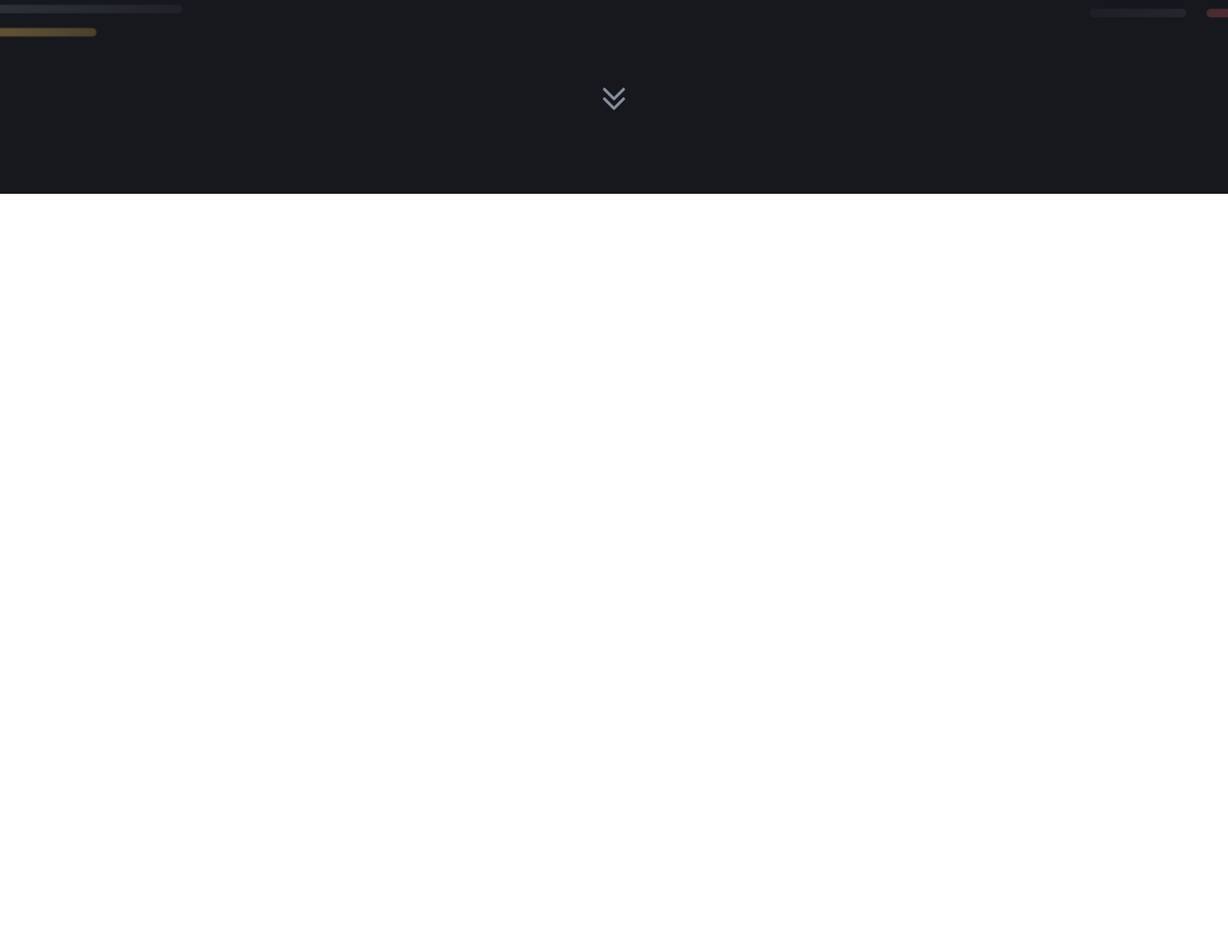
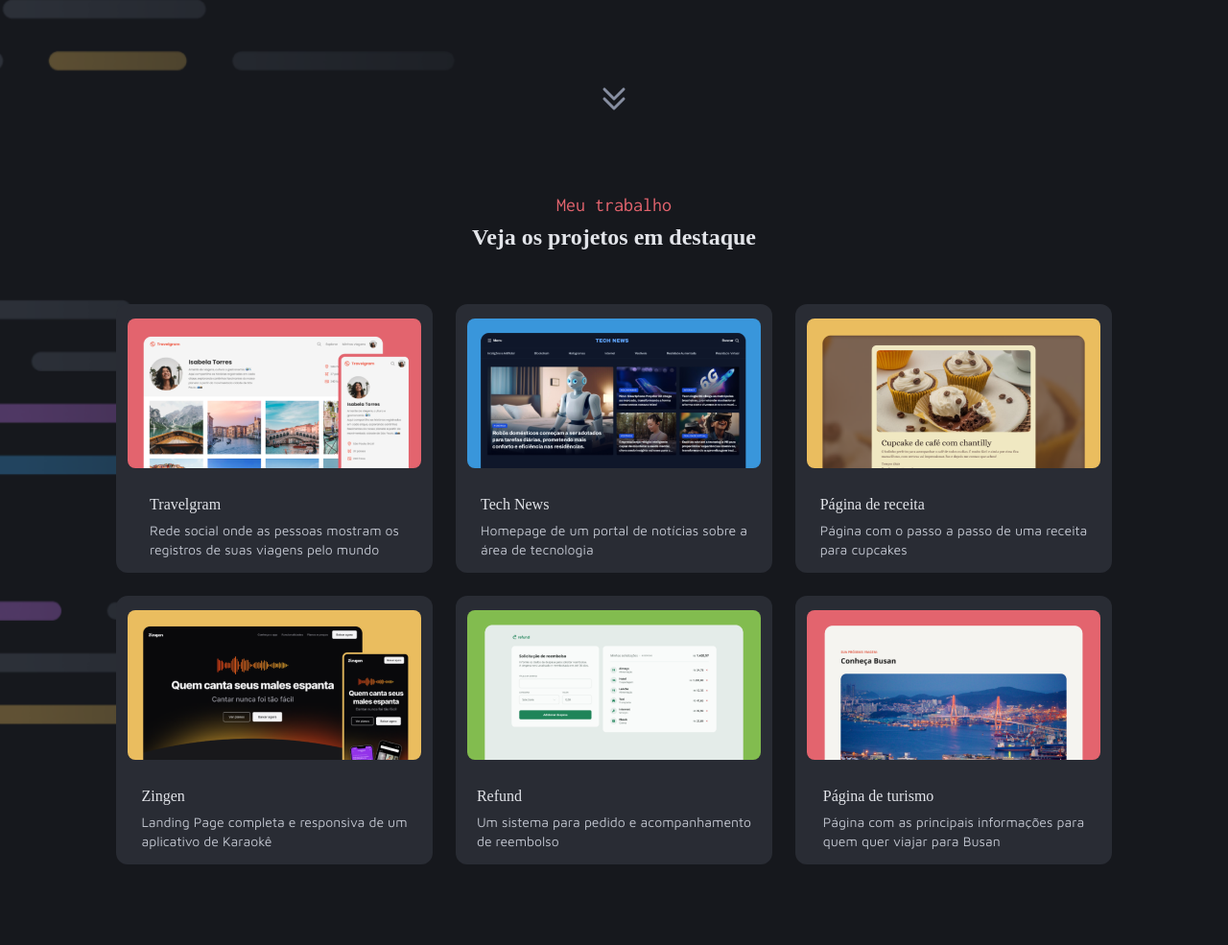
Before and after one commit to lucassalmeida03/Project_DevPortfolio, a plain HTML site: page index.html in a window 1280 px wide. Shown: the part 548-1533 px from the top of the page at 96% size. Before the commit the page ends 800 px from the top, so only its background shows below. Drawn offline with Linux system fonts and the light colour scheme.

Commit message:
projects done

```diff
--- a/index.html
+++ b/index.html
@@ -47,5 +47,57 @@
         </div>
     </div>
 
+<main>
+
+
+  <section id="projects">
+    <h2 class="text-subtitle">Meu trabalho</h2>
+    <h1 class="title-middle">Veja os projetos em destaque</h1>
+
+<div class="grid">
+
+    <figure class="ground-images">
+    <img src="assets/images/Thumbnail_Project-01.png" alt="Rede social onde as pessoas mostram os registros de suas viagens pelo mundo">
+   <figcaption><h3 class="title-small">Travelgram</h3>
+<p class="text-small">Rede social onde as pessoas mostram os <br> registros de suas viagens pelo mundo</p></figcaption>
+    </figure>
+
+    <figure class="ground-images">
+    <img src="assets/images/Thumbnail_Project-02.png" alt="">
+   <figcaption><h3 class="title-small">Tech News</h3>
+<p class="text-small">Homepage de um portal de notícias sobre  a <br> área de tecnologia</p></figcaption>
+    </figure>
+
+    <figure class="ground-images">
+    <img src="assets/images/Thumbnail_Project-03.png" alt="Página com o passo a passo de uma receita para cupcakes">
+   <figcaption><h3 class="title-small">Página de receita</h3>
+<p class="text-small">Página com o passo a passo de uma receita <br> para cupcakes</p></figcaption>
+    </figure>
+
+
+        <figure class="ground-images">
+    <img src="assets/images/Thumbnail_Project-04.png" alt="Landing Page completa e responsiva de um aplicativo de Karaokê">
+   <figcaption><h3 class="title-small">Zingen</h3>
+<p class="text-small">Landing Page completa e responsiva de um <br> aplicativo de Karaokê</p></figcaption>
+    </figure>
+
+    <figure class="ground-images">
+    <img src="assets/images/Thumbnail_Project-05.png" alt="Um sistema para pedido e acompanhamento de reembolso ">
+   <figcaption><h3 class="title-small">Refund</h3>
+<p class="text-small">Um sistema para pedido e acompanhamento <br> de reembolso </p></figcaption>
+    </figure>
+
+    <figure class="ground-images">
+    <img src="assets/images/Thumbnail_Project-06.png" alt="Página com as principais informações para quem quer viajar para Busan">
+   <figcaption><h3 class="title-small">Página de turismo</h3>
+<p class="text-small">Página com as principais informações para <br> quem quer viajar para Busan</p></figcaption>
+    </figure>
+
+  </div>
+  </section>
+
+</main>
+
+
 </body>
 </html>
--- a/styles/global.css
+++ b/styles/global.css
@@ -36,6 +36,18 @@
     --text-md: 400 16px/140% var(--font-family-maven_pro);
     --text-sm: 400 14px/140% var(--font-family-maven_pro);
 
+}
+
+main {
+
+margin-inline: 120px;
 
 
 }
+
+body {
+
+background-image: url(../assets/Background_Intro.png);
+background-size: cover;
+
+}
--- a/styles/header.css
+++ b/styles/header.css
@@ -1,7 +1,6 @@
 #intro {
 height: 750px;
-background-image: url(../assets/Background_Intro.png);
-background-size: cover;
+
 
 .info {
   display: flex;
@@ -69,8 +68,6 @@ background-color: var(--gray-300);
   justify-content: center;
   gap: 8px;
 
-
-
   }
 
 }
@@ -80,5 +77,4 @@ width: 138px;
 
 }
 
-
 }
--- a/styles/index.css
+++ b/styles/index.css
@@ -1,3 +1,4 @@
 @import url(global.css);
 @import url(header.css);
 @import url(utility.css);
+@import url(sections.css);
--- /dev/null
+++ b/styles/sections.css
@@ -0,0 +1,49 @@
+#projects {
+    height: 917px;
+    display: flex;
+    flex-direction: column;
+    align-items: center;
+
+    h1 {
+        margin-top: 8px;
+        margin-bottom: 56px;
+    }
+
+    .grid {
+ display: grid;
+grid-template-areas:
+"linha1 linha1 linha1"
+"linha2 linha2 linha2";
+gap: 24px;
+
+img {
+    border-radius: 8px;
+    height: 156px;
+    width: 306px;
+
+}
+
+.ground-images {
+  display: flex;
+  flex-direction: column;
+  align-items: center;
+  justify-content: space-around;
+  height: 280px;
+  width: 330px;
+  border-radius: 12px;
+  background-color: var(--gray-300);
+
+  figcaption {
+    /* position: relative;
+    right: 2px;    */
+
+    h3 {
+ padding-bottom: 8px;
+}
+
+    }
+}
+
+}
+
+}
--- a/styles/utility.css
+++ b/styles/utility.css
@@ -3,3 +3,24 @@
     font: var(--text-md);
     color: var(--gray-600);
 }
+
+.text-subtitle {
+    color: var(--red-);
+    font: var(--subtitle);
+}
+
+.title-middle {
+  font: var(-title-md);
+ color: var(--gray-600);
+}
+
+.text-small {
+color: var(--gray-500);
+font: var(--text-sm);
+}
+
+.title-small {
+font: var(--title-sm);
+color: var(--gray-600);
+
+}
```
